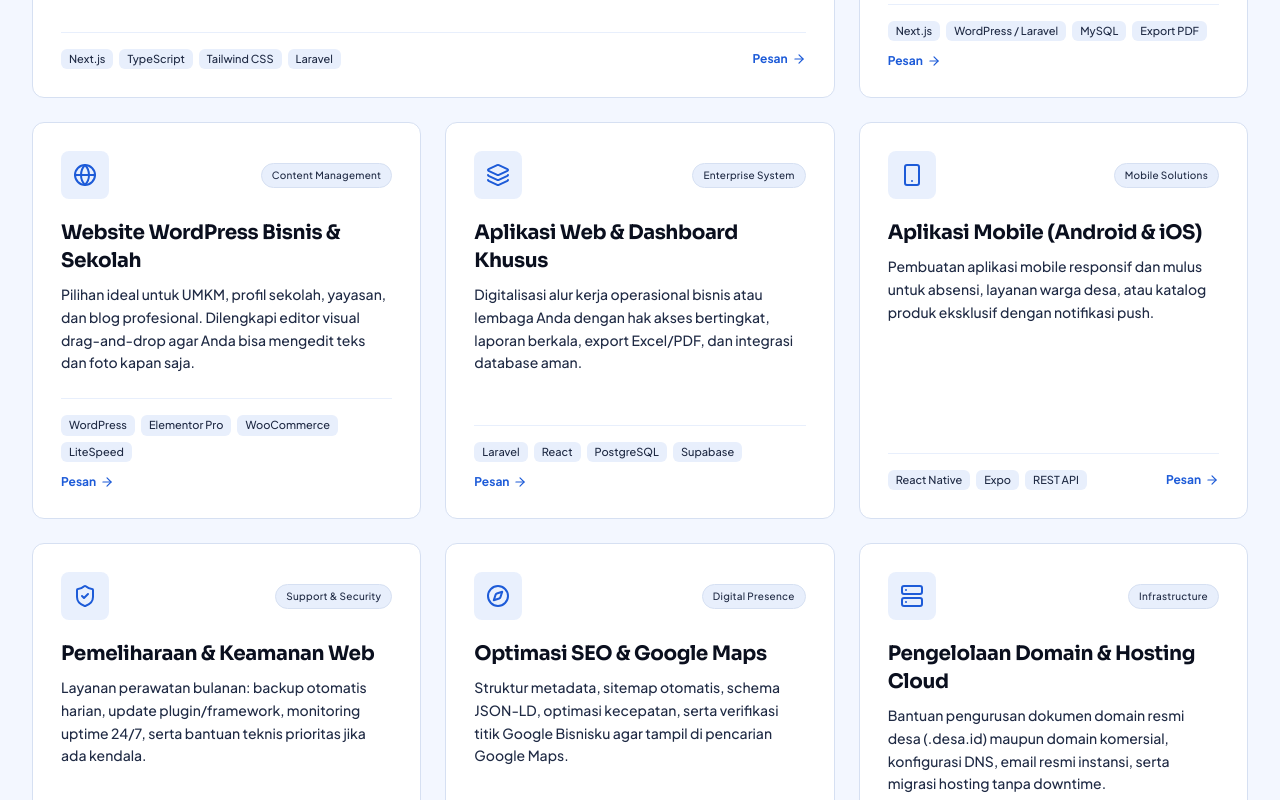
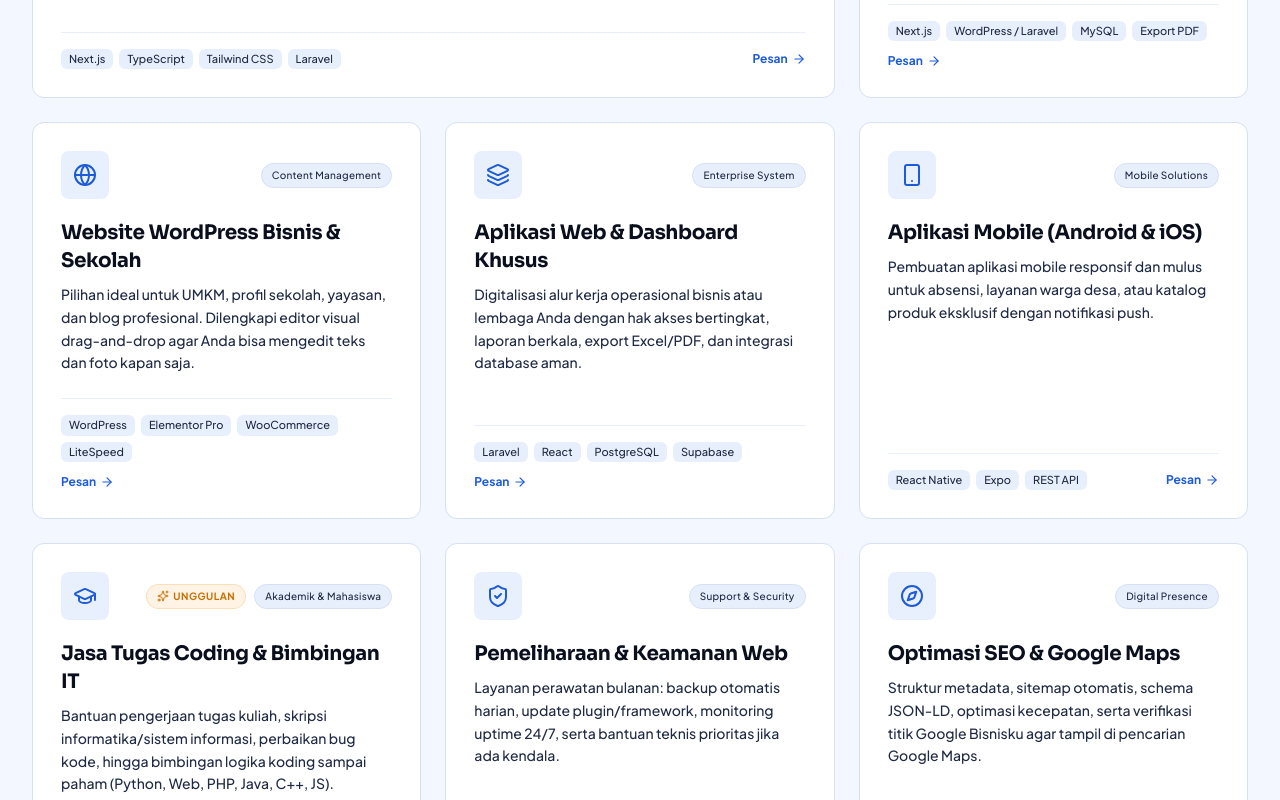
Before and after one commit to Hexheronjan/PrajaLinks, a Next.js app: page / in a window 1280 px wide. Shown: the part 2602-3402 px from the top of the page. Built offline with nearby package versions, Linux system fonts and the light colour scheme.

Commit message:
feat: add coding assignment service and target keywords for joki tugas coding & skripsi IT

```diff
--- a/src/app/layout.tsx
+++ b/src/app/layout.tsx
@@ -27,6 +27,10 @@ export const metadata: Metadata = {
   keywords: [
     "jasa pembuatan website ponorogo",
     "jasa pembuatan aplikasi ponorogo",
+    "jasa tugas coding ponorogo",
+    "joki tugas coding",
+    "jasa pembuatan skripsi informatika",
+    "jasa bimbingan coding mahasiswa",
     "pembuatan website desa ponorogo",
     "sistem informasi desa ponorogo",
     "web developer ponorogo",
--- a/src/components/sections/Services.tsx
+++ b/src/components/sections/Services.tsx
@@ -13,6 +13,7 @@ import {
   Server,
   ArrowRight,
   Sparkles,
+  GraduationCap,
 } from "lucide-react";
 import { siteData, getWhatsAppLink } from "@/data/site";
 import { smoothEase, staggerContainer, slideUp } from "@/utils/animations";
@@ -28,6 +29,7 @@ const iconMap: Record<string, any> = {
   ShieldCheck,
   Compass,
   Server,
+  GraduationCap,
 };
 
 // Bento Card with subtle 3D tilt and cursor-following glow
--- a/src/data/site.ts
+++ b/src/data/site.ts
@@ -163,9 +163,11 @@ export const siteData: SiteConfig = {
   marqueeServices: [
     "Website Desa Modern",
     "Sistem Informasi Desa (SID)",
+    "Jasa Tugas Coding & Skripsi IT",
     "Company Profile Premium",
     "Toko Online & UMKM",
     "Aplikasi Web Khusus",
+    "Bimbingan & Joki Coding Mahasiswa",
     "Layanan Surat Digital",
     "Transparansi APBDes",
     "Optimasi SEO & Google Maps",
@@ -286,6 +288,18 @@ export const siteData: SiteConfig = {
       tech: ["React Native", "Expo", "REST API"],
       colSpan: "lg:col-span-1",
       icon: "Smartphone",
+    },
+    {
+      id: "joki-coding",
+      title: "Jasa Tugas Coding & Bimbingan IT",
+      category: "Akademik & Mahasiswa",
+      shortDesc: "Penyelesaian tugas pemrograman, skripsi IT, dan bimbingan koding kilat.",
+      description:
+        "Bantuan pengerjaan tugas kuliah, skripsi informatika/sistem informasi, perbaikan bug kode, hingga bimbingan logika koding sampai paham (Python, Web, PHP, Java, C++, JS).",
+      tech: ["Web / Full-Stack", "Laravel / Next.js", "Python / C++", "Bimbingan 1-on-1"],
+      featured: true,
+      colSpan: "lg:col-span-1",
+      icon: "GraduationCap",
     },
     {
       id: "maintenance",
```
